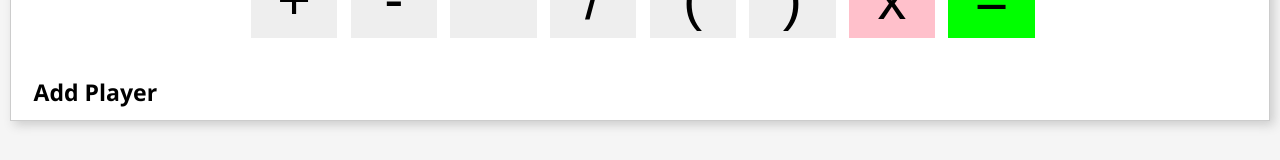
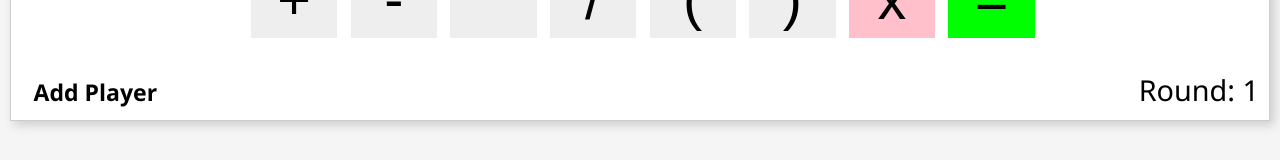
Before and after one commit to codepo8/fifteen-three, a plain HTML site: page index.html in a window 1280 px wide. Shown: the part 243-403 px from the top of the page. Drawn offline with Linux system fonts and the light colour scheme.

```diff
--- a/fifteen-three.css
+++ b/fifteen-three.css
@@ -244,6 +244,10 @@ button {
     display: inline-block;
 }
 
+#rounds {
+    float: right;
+}
+
 footer {
     display: block;
     font-size: 0.5em;
--- a/fifteen-three.js
+++ b/fifteen-three.js
@@ -19,6 +19,7 @@ const creditscreen    = document.querySelector('#credits');
 const introscreen     = document.querySelector('#intro');
 const gameoverscreen  = document.querySelector('#gameover');
 const turnmessage     = document.querySelector('#turnmessage')
+const roundlabel      = document.querySelector('#rounds');
 
 let currentterm = '';
 let config = {};
@@ -35,7 +36,10 @@ const init = () => {
     addplayerbutton.addEventListener('click', toggleplayerform);
     playerform.addEventListener('submit', addplayer);
     playerform.querySelector('ul').addEventListener('click', removeplayer);
-    setuptextscreens([['intro', introscreen],['credits', creditscreen]])
+    setuptextscreens([
+        ['intro', introscreen],
+        ['credits', creditscreen]
+    ]);
     fetch('gameconfig.json').then(function(response) {
         return response.text();
       }).then(function(text) {
@@ -45,7 +49,6 @@ const init = () => {
 }
 
 /* Player controls */
-
 const addplayer = (ev) => {
     ev.preventDefault();
     if (playername.value !== '') {
@@ -107,6 +110,7 @@ const advanceplayers = () => {
             currentplayer = (currentplayer + 1) % players.length;
             if (currentplayer === 0) {
                 game.turns++;
+                updaterounds();
             }
             throwbutton.innerHTML = players[currentplayer].name + ', roll the dice!';
             populateplayers(currentplayer);
@@ -114,8 +118,11 @@ const advanceplayers = () => {
     }
 }
 
+const updaterounds = () => {
+    roundlabel.innerHTML = config.labels.rounds.replace('$round', game.turns);
+ };
+
 /* Dice controls */
-
 const getdice = (ev) => {
     let t = ev.target;
     if (t.tagName !== 'BUTTON') {return;}
@@ -206,7 +213,6 @@ const rollthem = (ev) => {
 };
 
 /* Error / Game End Handling */
-
 const outoftime = () => {
     operators.className = 'hidden';
     progress.className = '';
@@ -235,6 +241,10 @@ const gameover = () => {
 }
 
 /* HELPER FUNCTIONS */
+
+const cancelcountdown = () => {
+
+}
 
 const timer = (seconds) => {
     let now = new Date();
@@ -265,6 +275,7 @@ const setupgame = (ev) => {
     currentplayer = 0;
     currentterm = '';
     game.turns = 1;
+    updaterounds();
     populateplayers(currentplayer);
     [throwbutton, operators, calculation, playersection].forEach(s => {
         s.classList.remove('hidden');
--- a/gameconfig.json
+++ b/gameconfig.json
@@ -15,7 +15,8 @@
             "addplayerfull": "Add Player",
             "singleplayerroll": "Roll the dice",
             "multiplayerroll": "$name, roll the dice"
-        }
+        },
+        "rounds": "Round: $round"
     },
     "gameendscore": 20,
     "winnerpatterns": {
--- a/index.html
+++ b/index.html
@@ -41,6 +41,9 @@
     <output id="calculation"></output>
 
     <div id="players">
+        <div id="rounds">
+            <!-- Round: $round -->
+        </div>
         <form id="playerlist">
             <ul>
                 <!-- // Generated content:
--- /dev/null
+++ b/serviceworkers.js
@@ -0,0 +1 @@
+// TODO
--- /dev/null
+++ b/sw.js
@@ -0,0 +1 @@
+// TODO
```
